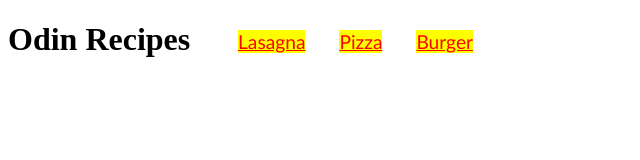
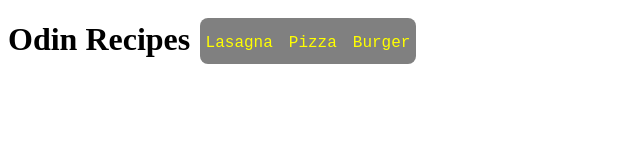
Before and after one commit to UtsavAdhikari3/odin-recipe, a plain HTML site: page index.html in a window 1280 px wide. Shown: the whole page, without its empty margins (0-640 px from the left). Drawn offline with Linux system fonts and the light colour scheme.

Commit message:
Added styles to index page

```diff
--- a/styles/index.css
+++ b/styles/index.css
@@ -1,10 +1,34 @@
+.recipeList{
+    background-color: gray;
+    width: 200px;
+    height: 30px;
+    position: absolute;
+    left: 200px;
+    top: 18px;
+    border-radius: 8px;
+    padding: 8px;
+    display: flex;
+    justify-content: center;
+}
+
 .recipeList a{
-    color: red;
-    background-color: yellow;
-    font-size: larger;
-    font-family: 'Gill Sans', 'Gill Sans MT', Calibri, 'Trebuchet MS', sans-serif;
+    color: yellow;
+    display: flex;
     position: relative;
-    left: 200px;
-    top: -50px;
-    margin-left: 30px;
+    font-family: 'Courier New', Courier, monospace;
+    margin: 8px;
+
 }
+
+a:link {
+    text-decoration: none;
+  }
+  a:visited {
+    text-decoration: none;
+  }
+  a:hover {
+    text-decoration: none;
+  }
+  a:active {
+    text-decoration: none;
+  }
```
